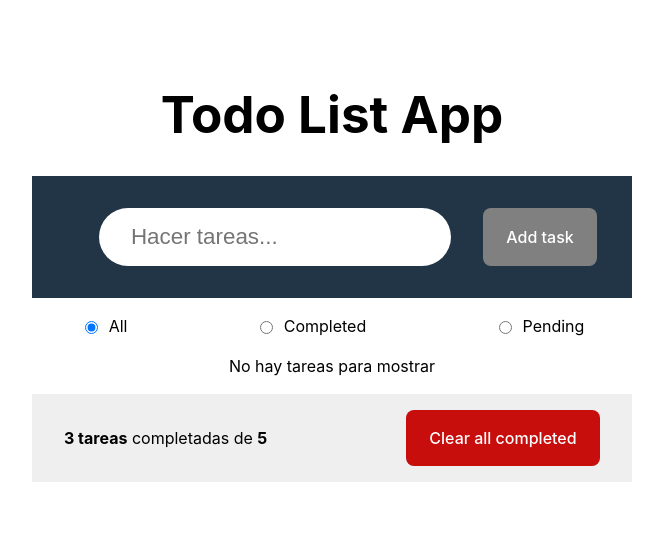
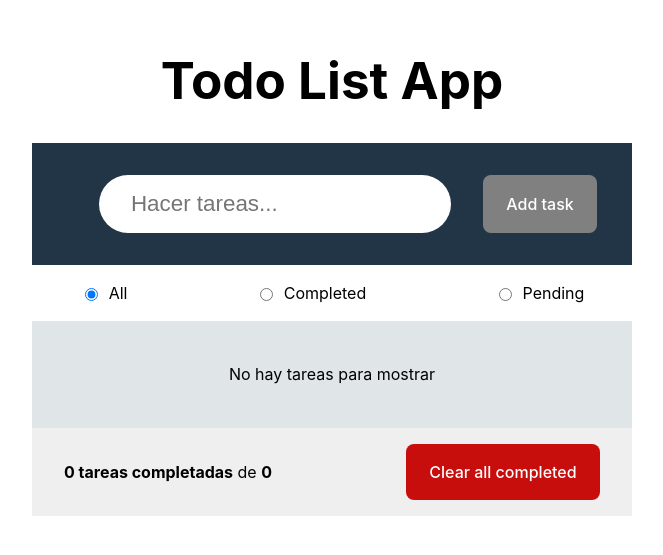
Before and after one commit to sebasz1000/programacion_web_2023-2, a React (Vite) app in the folder 03-react-hooks-events/todo-app/: page / in a window 1280 px wide. Shown: the part 133-688 px from the top of the page, without its empty margins (308-971 px from the left). Built offline with nearby package versions, Linux system fonts and the light colour scheme.

Commit message:
Implements Footer component with stats and clear all completed task at 03

```diff
--- a/03-react-hooks-events/todo-app/src/App.jsx
+++ b/03-react-hooks-events/todo-app/src/App.jsx
@@ -1,5 +1,5 @@
 import { useState } from 'react'
-import { Form, List, Filters, Button } from './components'
+import { Form, List, Filters, Footer } from './components'
 
 export default function App () {
   const [todos, setTodos] = useState([])
@@ -68,6 +68,14 @@ export default function App () {
   })
 
   const hasTodos = todos.length > 0
+
+  const completedTodosCount = todos.filter((item) => item.completed).length
+
+  const clearAllCompleteTask = () => {
+    const newTasks = todos.filter((item) => !item.completed)
+    setTodos(newTasks)
+  }
+
   return (
     <>
       <div className='container'>
@@ -81,25 +89,18 @@ export default function App () {
           currentValue={filter}
         />
         <main>
-          {
-           hasTodos
-             ? (<List
-                 list={filteredTodos}
-                 onToggle={handleToggle}
-                 onDelete={handleDelete}
-                />)
-             : <p>No hay tareas para mostrar</p>
-          }
-
+          <List
+            showList={hasTodos}
+            list={filteredTodos}
+            onToggle={handleToggle}
+            onDelete={handleDelete}
+          />
         </main>
-        <footer style={{ display: 'flex', justifyContent: 'space-between', padding: '1rem 2rem', backgroundColor: '#efefef' }}>
-          <p><strong>3 tareas</strong> completadas de <strong>5</strong></p>
-          <Button
-            type='delete'
-            labelText='Clear all completed'
-            onClick={() => {}}
-          />
-        </footer>
+        <Footer
+          totalTodos={todos.length}
+          completedTodosCount={completedTodosCount}
+          onDelete={clearAllCompleteTask}
+        />
       </div>
     </>
   )
--- /dev/null
+++ b/03-react-hooks-events/todo-app/src/components/Footer.jsx
@@ -0,0 +1,23 @@
+import { Button } from './'
+
+export function Footer ({ completedTodosCount, totalTodos, onDelete }) {
+  const footerStyle = {
+    display: 'flex',
+    justifyContent: 'space-between',
+    padding: '1rem 2rem',
+    backgroundColor: '#efefef'
+  }
+
+  return (
+    <footer style={footerStyle}>
+      <p>
+        <strong>{completedTodosCount} tareas completadas</strong>  de <strong> {totalTodos} </strong>
+      </p>
+      <Button
+        type='delete'
+        labelText='Clear all completed'
+        onClick={onDelete}
+      />
+    </footer>
+  )
+}
--- a/03-react-hooks-events/todo-app/src/components/List/List.jsx
+++ b/03-react-hooks-events/todo-app/src/components/List/List.jsx
@@ -1,19 +1,21 @@
 import { Button } from '../'
 import './List.css'
-export function List ({ list, onToggle, onDelete }) {
+export function List ({ list, onToggle, onDelete, showList }) {
   const handleToggle = (todo) => onToggle(todo)
   const handleDelete = (id) => onDelete(id)
 
   return (
     <ul className='list'>
       {
-        list.map(item =>
+        showList
+          ? list.map(item =>
             <ListItem
               onToggle={handleToggle}
               onDelete={handleDelete}
               key={item.id}
               todo={item}
             />)
+          : <p>No hay tareas para mostrar</p>
       }
 
     </ul>
--- a/03-react-hooks-events/todo-app/src/components/index.js
+++ b/03-react-hooks-events/todo-app/src/components/index.js
@@ -2,3 +2,4 @@ export * from './Form/Form'
 export * from './List/List'
 export * from './Button/Button'
 export * from './Filters/Filters'
+export * from './Footer'
```
Lines whose indentation alone changed are shown as unchanged.
